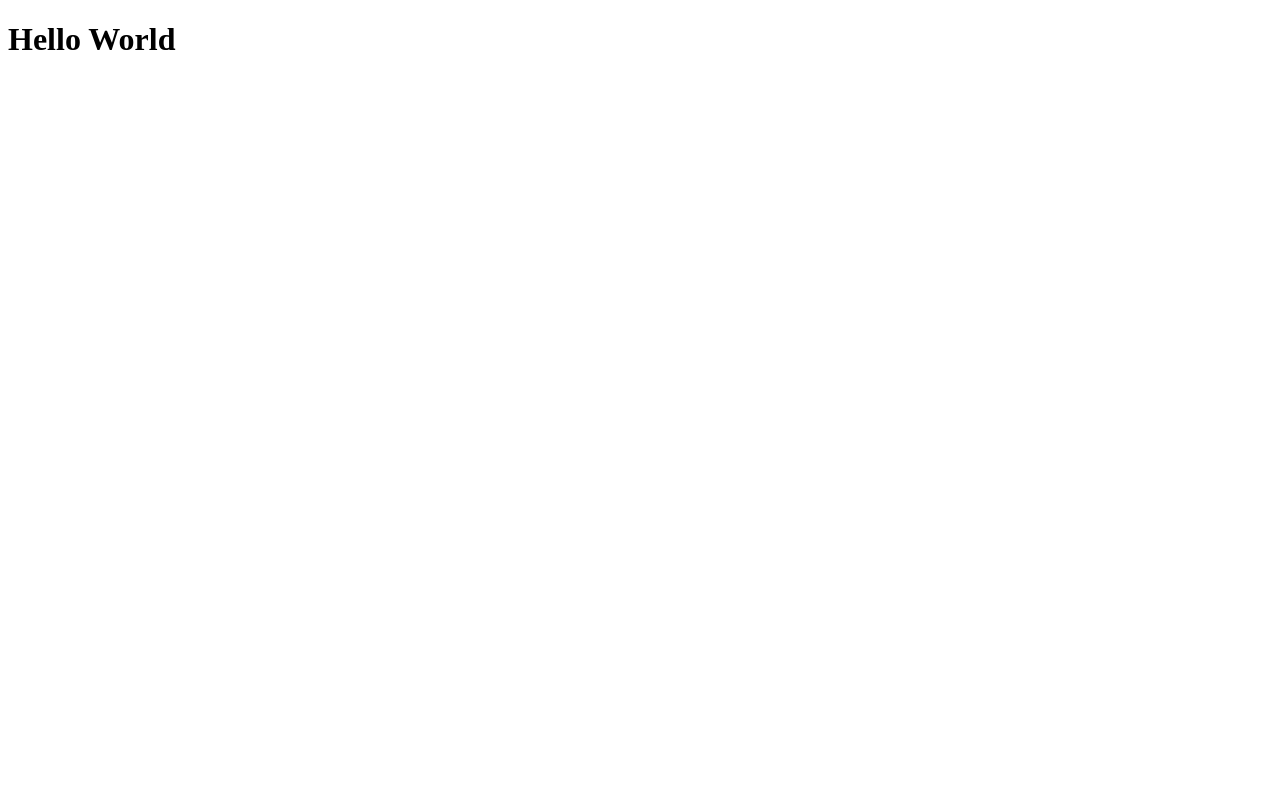
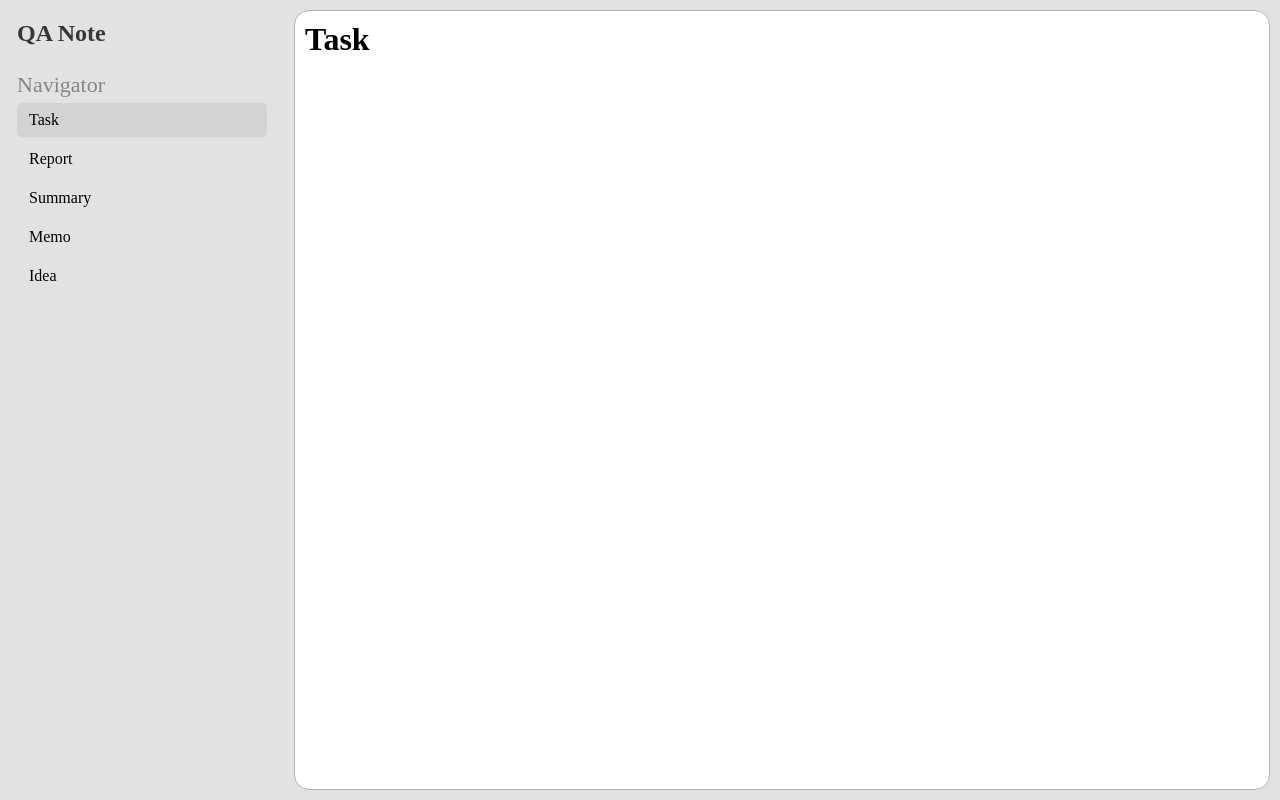
Before and after one commit to Idooru/qa_note_web, a React (Vite) app: page / in a window 1280 px wide. Built offline with nearby package versions, Linux system fonts and the light colour scheme.

Commit message:
main page UI

```diff
--- a/src/App.tsx
+++ /dev/null
@@ -1,9 +0,0 @@
-function App() {
-  return (
-    <>
-      <h1>Hello World</h1>
-    </>
-  );
-}
-
-export default App;
--- /dev/null
+++ b/src/app/Main.tsx
@@ -0,0 +1,19 @@
+import type { FC } from "react";
+import "./index.css";
+import type { NavItems } from "./page";
+
+interface MainProps {
+  navItems: NavItems[];
+}
+
+const Main: FC<MainProps> = ({ navItems }) => {
+  const title = navItems.find((navItem) => navItem.isSelected)!.title;
+
+  return (
+    <main id="main" className="margin_10">
+      <h1>{title}</h1>
+    </main>
+  );
+};
+
+export default Main;
--- /dev/null
+++ b/src/app/Page.tsx
@@ -0,0 +1,29 @@
+import { useState } from "react";
+import "./index.css";
+import Main from "./Main";
+import Side from "./Side";
+
+export interface NavItems {
+  title: string;
+  isSelected: boolean;
+}
+
+const _navItems: Array<NavItems> = [
+  { title: "Task", isSelected: true },
+  { title: "Report", isSelected: false },
+  { title: "Summary", isSelected: false },
+  { title: "Memo", isSelected: false },
+  { title: "Idea", isSelected: false },
+];
+
+const Page = () => {
+  const [navItems, setNavItems] = useState(_navItems);
+  return (
+    <div id="page">
+      <Side navItems={navItems} setNavItems={setNavItems} />
+      <Main navItems={navItems} />
+    </div>
+  );
+};
+
+export default Page;
--- /dev/null
+++ b/src/app/Side.tsx
@@ -0,0 +1,19 @@
+import Title from "../components/title/Title";
+import NavigatorList from "../components/navigator_list/NavigatorList";
+import "./index.css";
+import type { FC } from "react";
+import type { NavItems } from "./page";
+
+interface SideProps {
+  navItems: NavItems[];
+  setNavItems: React.Dispatch<React.SetStateAction<NavItems[]>>;
+}
+
+const Side: FC<SideProps> = ({ navItems, setNavItems }) => (
+  <nav id="nav">
+    <Title text={"QA Note"} />
+    <NavigatorList navItems={navItems} setNavItems={setNavItems} />
+  </nav>
+);
+
+export default Side;
--- /dev/null
+++ b/src/app/index.css
@@ -0,0 +1,45 @@
+* {
+  margin: 0;
+  padding: 0;
+  list-style: none;
+}
+
+.margin_10 {
+  margin: 10px;
+}
+
+.center {
+  display: flex;
+  justify-content: center;
+  align-items: center;
+}
+
+.main_text_color {
+  color: #373737;
+}
+
+.sub_text_color {
+  color: #868686;
+}
+
+#page {
+  background-color: #e2e2e2;
+  height: 100vh;
+  display: flex;
+  flex-direction: row;
+}
+
+#nav {
+  margin: 10px 17px;
+  width: 250px;
+  display: flex;
+  flex-direction: column;
+}
+
+#main {
+  flex: auto;
+  background-color: white;
+  border-radius: 15px;
+  padding: 10px;
+  border: 1px solid #b1b1b1;
+}
--- /dev/null
+++ b/src/components/navigator_list/NavigatorList.module.css
@@ -0,0 +1,20 @@
+.navigator_item {
+  padding: 8px 8px 8px 12px;
+  margin-bottom: 5px;
+}
+
+.navigator_item:hover {
+  background-color: #d3d3d3;
+  border-radius: 5px;
+}
+
+#navigator_area {
+  margin-top: 15px;
+  width: auto;
+}
+
+#nav_main_text {
+  font-weight: 400;
+  font-size: 22px;
+  margin-bottom: 5px;
+}
--- /dev/null
+++ b/src/components/navigator_list/NavigatorList.tsx
@@ -0,0 +1,32 @@
+import type { FC } from "react";
+import "../../app/index.css";
+import type { NavItems } from "../../app/page";
+import NavigatorItem from "./navigator_item/NavigatorItem";
+import style from "./NavigatorList.module.css";
+
+interface NavigatorListProps {
+  navItems: NavItems[];
+  setNavItems: React.Dispatch<React.SetStateAction<NavItems[]>>;
+}
+
+const NavigatorList: FC<NavigatorListProps> = ({ navItems, setNavItems }) => {
+  return (
+    <div id={style.navigator_area}>
+      <h3 id={style.nav_main_text} className="sub_text_color">
+        Navigator
+      </h3>
+      <ul>
+        {navItems.map((item, index) => (
+          <NavigatorItem
+            key={item.title}
+            item={item}
+            index={index}
+            setNavItemsFn={setNavItems}
+          />
+        ))}
+      </ul>
+    </div>
+  );
+};
+
+export default NavigatorList;
--- /dev/null
+++ b/src/components/navigator_list/navigator_item/NavigatorItem.module.css
@@ -0,0 +1,15 @@
+.selected_item {
+  background-color: #d3d3d3;
+  border-radius: 5px;
+}
+
+.navigator_item {
+  padding: 8px 8px 8px 12px;
+  margin-bottom: 5px;
+  cursor: pointer;
+}
+
+.navigator_item:hover {
+  background-color: #d3d3d3;
+  border-radius: 5px;
+}
--- /dev/null
+++ b/src/components/navigator_list/navigator_item/NavigatorItem.tsx
@@ -0,0 +1,37 @@
+import type { FC } from "react";
+import style from "./NavigatorItem.module.css";
+import type { NavItems } from "../../../app/page";
+
+export interface NavigatorItemProps {
+  item: NavItems;
+  index: number;
+  setNavItemsFn: React.Dispatch<React.SetStateAction<NavItems[]>>;
+}
+
+const NavigatorItem: FC<NavigatorItemProps> = ({
+  item,
+  index,
+  setNavItemsFn,
+}) => {
+  const handleClickNav = () => {
+    setNavItemsFn((navItems) =>
+      navItems.map((navItem, i) => ({
+        ...navItem,
+        isSelected: i === index, // 클릭한 것만 true
+      }))
+    );
+  };
+
+  return (
+    <li
+      onClick={handleClickNav}
+      className={`${style.navigator_item} ${
+        item.isSelected ? style.selected_item : ""
+      }`}
+    >
+      {item.title}
+    </li>
+  );
+};
+
+export default NavigatorItem;
--- /dev/null
+++ b/src/components/title/Title.module.css
@@ -0,0 +1,3 @@
+#title_area {
+  padding: 10px 0;
+}
--- /dev/null
+++ b/src/components/title/Title.tsx
@@ -0,0 +1,17 @@
+import type { FC } from "react";
+import "../../app/index.css";
+import style from "./Title.module.css";
+
+interface TitleProps {
+  text: string;
+}
+
+const Title: FC<TitleProps> = ({ text }) => {
+  return (
+    <div id={style.title_area}>
+      <h1 className="main_text_color">{text}</h1>
+    </div>
+  );
+};
+
+export default Title;
--- a/src/main.tsx
+++ b/src/main.tsx
@@ -1,9 +1,9 @@
 import { createRoot } from "react-dom/client";
-import App from "./App.tsx";
 import { StrictMode } from "react";
+import Page from "./app/page";
 
 createRoot(document.getElementById("root")!).render(
   <StrictMode>
-    <App />
+    <Page />
   </StrictMode>
 );
```
